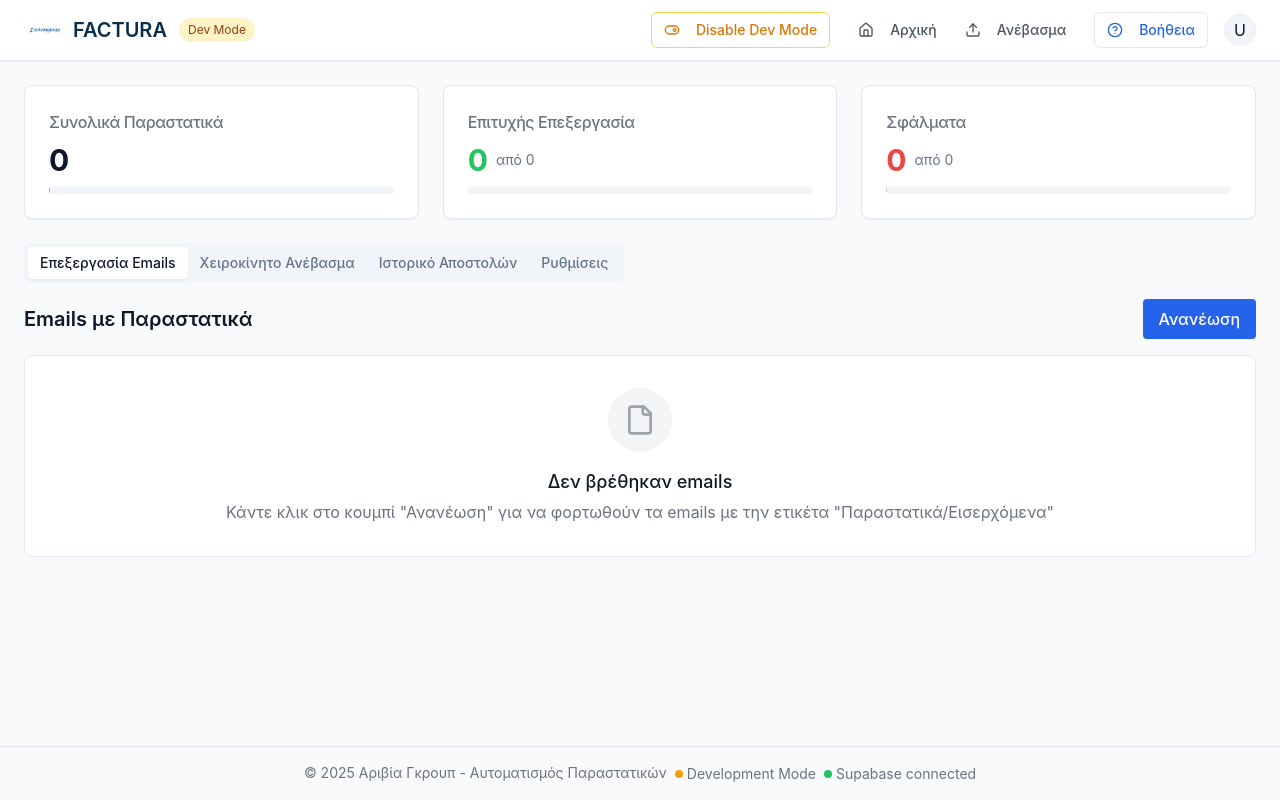
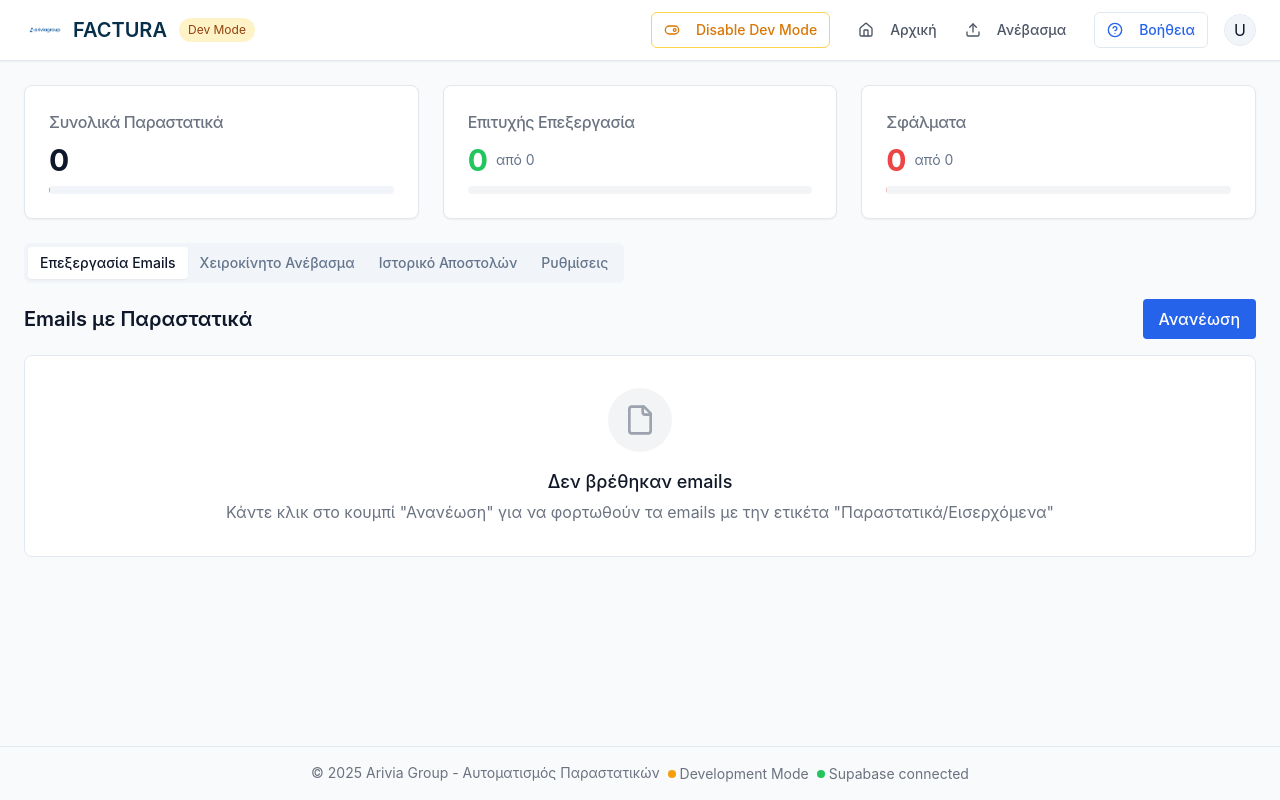
Before and after one commit to jacobsanto/factura-wizard-automator, a React (Vite) app: page / in a window 1280 px wide. Both pictures are taken after a click on the switch 472 px from the left and 503 px from the top of the page. Built offline with nearby package versions, Linux system fonts and the light colour scheme.

Commit message:
Fix: Replace Αριβία Γκρουπ with Arivia Group
Replaces the text "Αριβία Γκρουπ" with "Arivia Group" in the footer of the application.

```diff
--- a/src/pages/Index.tsx
+++ b/src/pages/Index.tsx
@@ -144,7 +144,7 @@ const AppContent: React.FC = () => {
             <Dashboard />
           </main>
           <footer className="py-4 px-6 border-t text-center text-sm text-gray-500">
-            © {new Date().getFullYear()} Αριβία Γκρουπ - Αυτοματισμός Παραστατικών
+            © {new Date().getFullYear()} Arivia Group - Αυτοματισμός Παραστατικών
             {isDevMode && (
               <span className="ml-2 inline-flex items-center">
                 <span className="h-2 w-2 rounded-full mr-1 bg-amber-500"></span>
```
